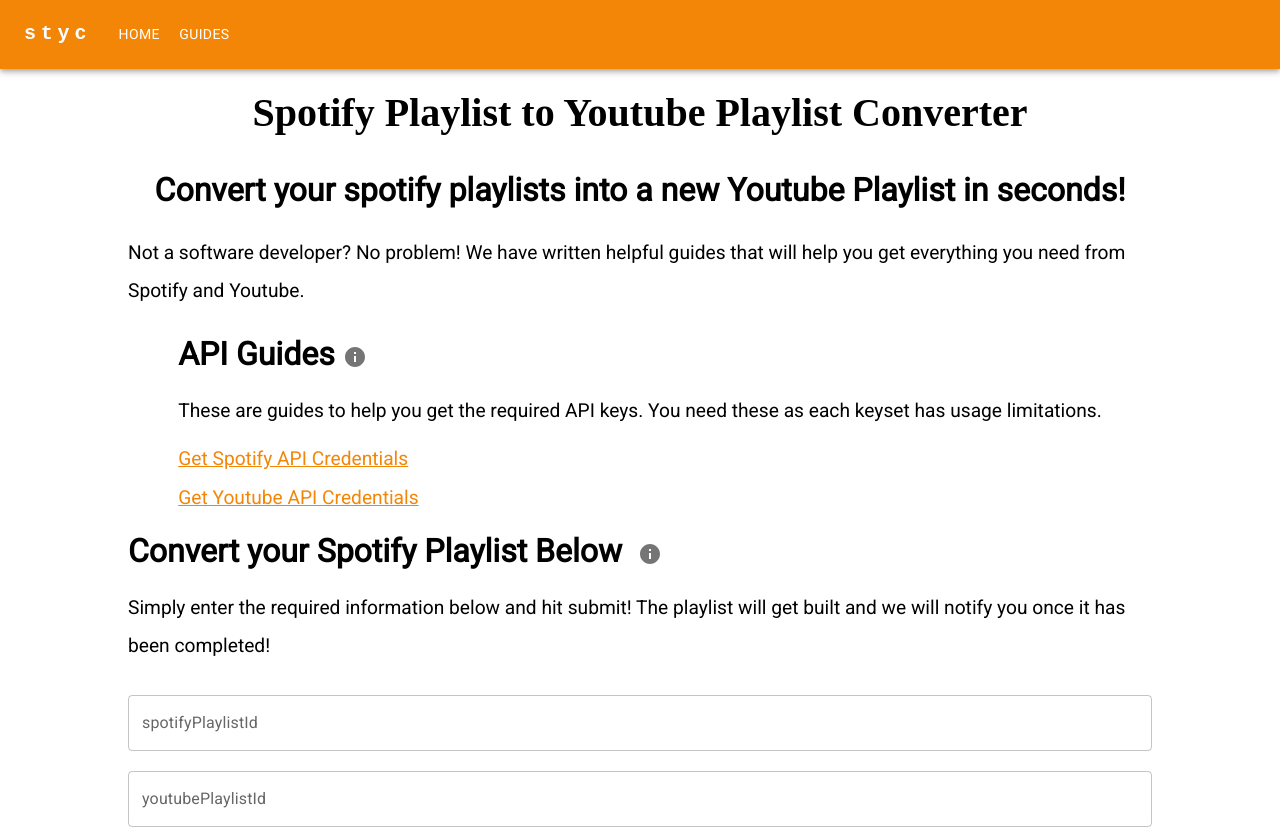
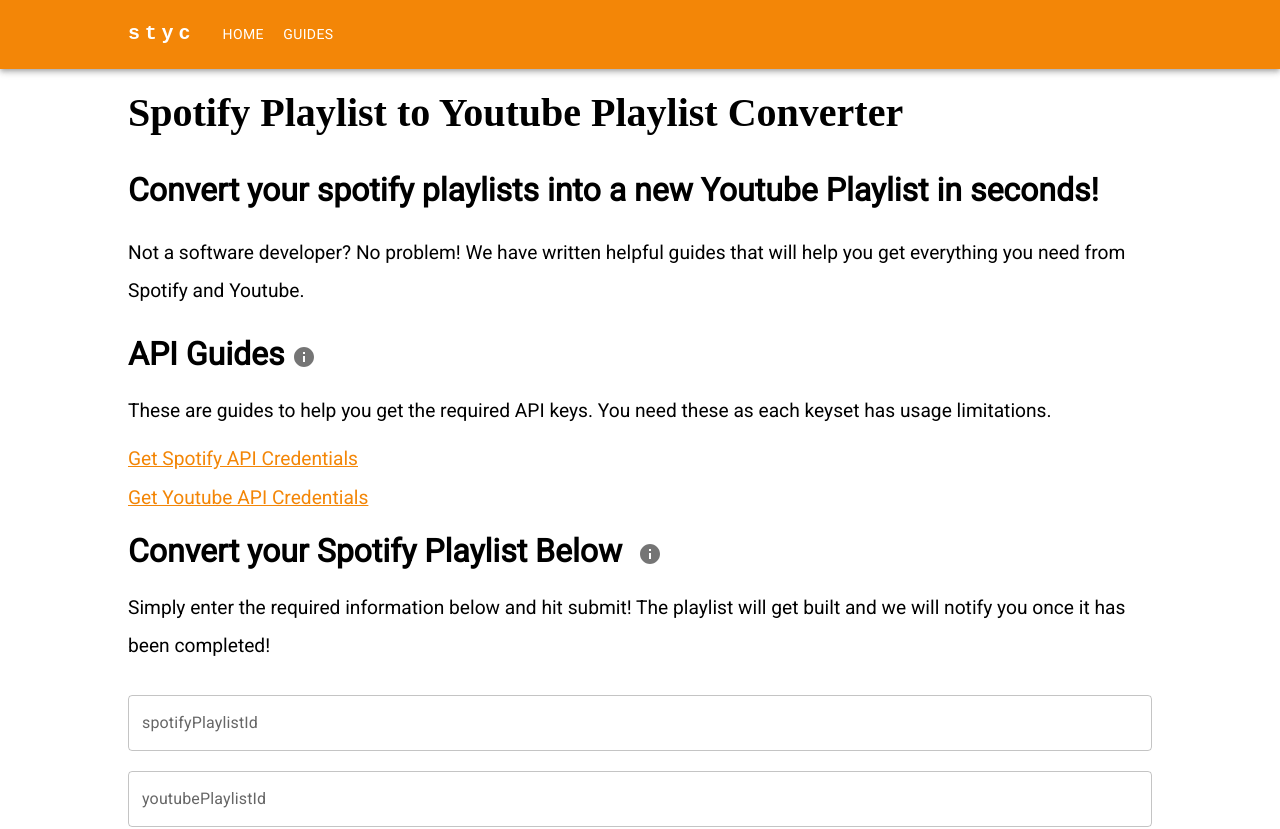
Before and after one commit to dwbra/styc-website, a Next.js app: page / in a window 1280 px wide. Shown: the top 829 px of the page. Built offline with nearby package versions, Linux system fonts and the light colour scheme; a web font is replaced by a local one.

Commit message:
wip: next to do, full test of the application, ensure modal closes etc. Update limit. Test Google Adsense.

```diff
--- a/src/app/components/global/ResponsiveAppBar.jsx
+++ b/src/app/components/global/ResponsiveAppBar.jsx
@@ -29,7 +29,7 @@ function ResponsiveAppBar() {
 
   return (
     <AppBar sx={{ backgroundColor: '#f38607' }} position="static">
-      <Container maxWidth="xl">
+      <Container maxWidth="xxl">
         <Toolbar disableGutters>
           <Typography
             variant="h6"
--- a/src/app/components/global/_BuyMeCoffeeButton.jsx
+++ b/src/app/components/global/_BuyMeCoffeeButton.jsx
@@ -1,7 +1,11 @@
+import styles from '../../page.module.scss';
+
 export default function BuyMeACoffeeButton() {
   return (
-    <a href="https://www.buymeacoffee.com/dworkman">
-      <img src="https://img.buymeacoffee.com/button-api/?text=Buy me a beer&emoji=🍺&slug=dworkman&button_colour=FFDD00&font_colour=000000&font_family=Cookie&outline_colour=000000&coffee_colour=ffffff" />
-    </a>
+    <div className={styles.coffeeButton}>
+      <a href="https://www.buymeacoffee.com/dworkman">
+        <img src="https://img.buymeacoffee.com/button-api/?text=Buy me a beer&emoji=🍺&slug=dworkman&button_colour=FFDD00&font_colour=000000&font_family=Cookie&outline_colour=000000&coffee_colour=ffffff" />
+      </a>
+    </div>
   );
 }
--- a/src/app/components/global/_Footer.jsx
+++ b/src/app/components/global/_Footer.jsx
@@ -17,8 +17,8 @@ export default function Footer() {
             <p>Copyright© Daniel Workman</p>
           </div>
           <div className={styles.footerSocials}>
-            <Link href="">linkedin</Link>
-            <Link href="">Github</Link>
+            <Link href="https://www.linkedin.com/in/danielworkman1/">linkedin</Link>
+            <Link href="https://github.com/dwbra">Github</Link>
           </div>
         </Stack>
       </div>
--- a/src/app/globals.css
+++ b/src/app/globals.css
@@ -14,3 +14,13 @@ a {
   color: inherit;
   text-decoration: none;
 }
+
+@media only screen and (min-width: 900px) {
+  header > div > div {
+    padding: 0 10%;
+  }
+
+  header > div {
+    padding: 0 !important;
+  }
+}
--- a/src/app/page.module.scss
+++ b/src/app/page.module.scss
@@ -8,7 +8,6 @@ $primary: #f38607;
   display: flex;
   flex-direction: column;
   justify-content: space-between;
-  align-items: center;
   padding: 0 10%;
   /* min-height: 100vh; */
 
@@ -127,217 +126,7 @@ $primary: #f38607;
   }
 }
 
-// .description {
-//   display: inherit;
-//   justify-content: inherit;
-//   align-items: inherit;
-//   font-size: 0.85rem;
-//   max-width: var(--max-width);
-//   width: 100%;
-//   z-index: 2;
-//   font-family: var(--font-mono);
-// }
-
-// .description a {
-//   display: flex;
-//   justify-content: center;
-//   align-items: center;
-//   gap: 0.5rem;
-// }
-
-// .description p {
-//   position: relative;
-//   margin: 0;
-//   padding: 1rem;
-//   background-color: rgba(var(--callout-rgb), 0.5);
-//   border: 1px solid rgba(var(--callout-border-rgb), 0.3);
-//   border-radius: var(--border-radius);
-// }
-
-// .code {
-//   font-weight: 700;
-//   font-family: var(--font-mono);
-// }
-
-// .grid {
-//   display: grid;
-//   grid-template-columns: repeat(4, minmax(25%, auto));
-//   max-width: 100%;
-//   width: var(--max-width);
-// }
-
-// .card {
-//   padding: 1rem 1.2rem;
-//   border-radius: var(--border-radius);
-//   background: rgba(var(--card-rgb), 0);
-//   border: 1px solid rgba(var(--card-border-rgb), 0);
-//   transition:
-//     background 200ms,
-//     border 200ms;
-// }
-
-// .card span {
-//   display: inline-block;
-//   transition: transform 200ms;
-// }
-
-// .card h2 {
-//   font-weight: 600;
-//   margin-bottom: 0.7rem;
-// }
-
-// .card p {
-//   margin: 0;
-//   opacity: 0.6;
-//   font-size: 0.9rem;
-//   line-height: 1.5;
-//   max-width: 30ch;
-// }
-
-// .center {
-//   display: flex;
-//   justify-content: center;
-//   align-items: center;
-//   position: relative;
-//   padding: 4rem 0;
-// }
-
-// .center::before {
-//   background: var(--secondary-glow);
-//   border-radius: 50%;
-//   width: 480px;
-//   height: 360px;
-//   margin-left: -400px;
-// }
-
-// .center::after {
-//   background: var(--primary-glow);
-//   width: 240px;
-//   height: 180px;
-//   z-index: -1;
-// }
-
-// .center::before,
-// .center::after {
-//   content: '';
-//   left: 50%;
-//   position: absolute;
-//   filter: blur(45px);
-//   transform: translateZ(0);
-// }
-
-// .logo {
-//   position: relative;
-// }
-// /* Enable hover only on non-touch devices */
-// @media (hover: hover) and (pointer: fine) {
-//   .card:hover {
-//     background: rgba(var(--card-rgb), 0.1);
-//     border: 1px solid rgba(var(--card-border-rgb), 0.15);
-//   }
-
-//   .card:hover span {
-//     transform: translateX(4px);
-//   }
-// }
-
-// @media (prefers-reduced-motion) {
-//   .card:hover span {
-//     transform: none;
-//   }
-// }
-
-// /* Mobile */
-// @media (max-width: 700px) {
-//   .content {
-//     padding: 4rem;
-//   }
-
-//   .grid {
-//     grid-template-columns: 1fr;
-//     margin-bottom: 120px;
-//     max-width: 320px;
-//     text-align: center;
-//   }
-
-//   .card {
-//     padding: 1rem 2.5rem;
-//   }
-
-//   .card h2 {
-//     margin-bottom: 0.5rem;
-//   }
-
-//   .center {
-//     padding: 8rem 0 6rem;
-//   }
-
-//   .center::before {
-//     transform: none;
-//     height: 300px;
-//   }
-
-//   .description {
-//     font-size: 0.8rem;
-//   }
-
-//   .description a {
-//     padding: 1rem;
-//   }
-
-//   .description p,
-//   .description div {
-//     display: flex;
-//     justify-content: center;
-//     position: fixed;
-//     width: 100%;
-//   }
-
-//   .description p {
-//     align-items: center;
-//     inset: 0 0 auto;
-//     padding: 2rem 1rem 1.4rem;
-//     border-radius: 0;
-//     border: none;
-//     border-bottom: 1px solid rgba(var(--callout-border-rgb), 0.25);
-//     background: linear-gradient(to bottom, rgba(var(--background-start-rgb), 1), rgba(var(--callout-rgb), 0.5));
-//     background-clip: padding-box;
-//     backdrop-filter: blur(24px);
-//   }
-
-//   .description div {
-//     align-items: flex-end;
-//     pointer-events: none;
-//     inset: auto 0 0;
-//     padding: 2rem;
-//     height: 200px;
-//     background: linear-gradient(to bottom, transparent 0%, rgb(var(--background-end-rgb)) 40%);
-//     z-index: 1;
-//   }
-// }
-
-// /* Tablet and Smaller Desktop */
-// @media (min-width: 701px) and (max-width: 1120px) {
-//   .grid {
-//     grid-template-columns: repeat(2, 50%);
-//   }
-// }
-
-// @media (prefers-color-scheme: dark) {
-//   .vercelLogo {
-//     filter: invert(1);
-//   }
-
-//   .logo {
-//     filter: invert(1) drop-shadow(0 0 0.3rem #ffffff70);
-//   }
-// }
-
-// @keyframes rotate {
-//   from {
-//     transform: rotate(360deg);
-//   }
-//   to {
-//     transform: rotate(0deg);
-//   }
-// }
+.coffeeButton {
+  display: flex !important;
+  justify-content: center !important;
+}
```
